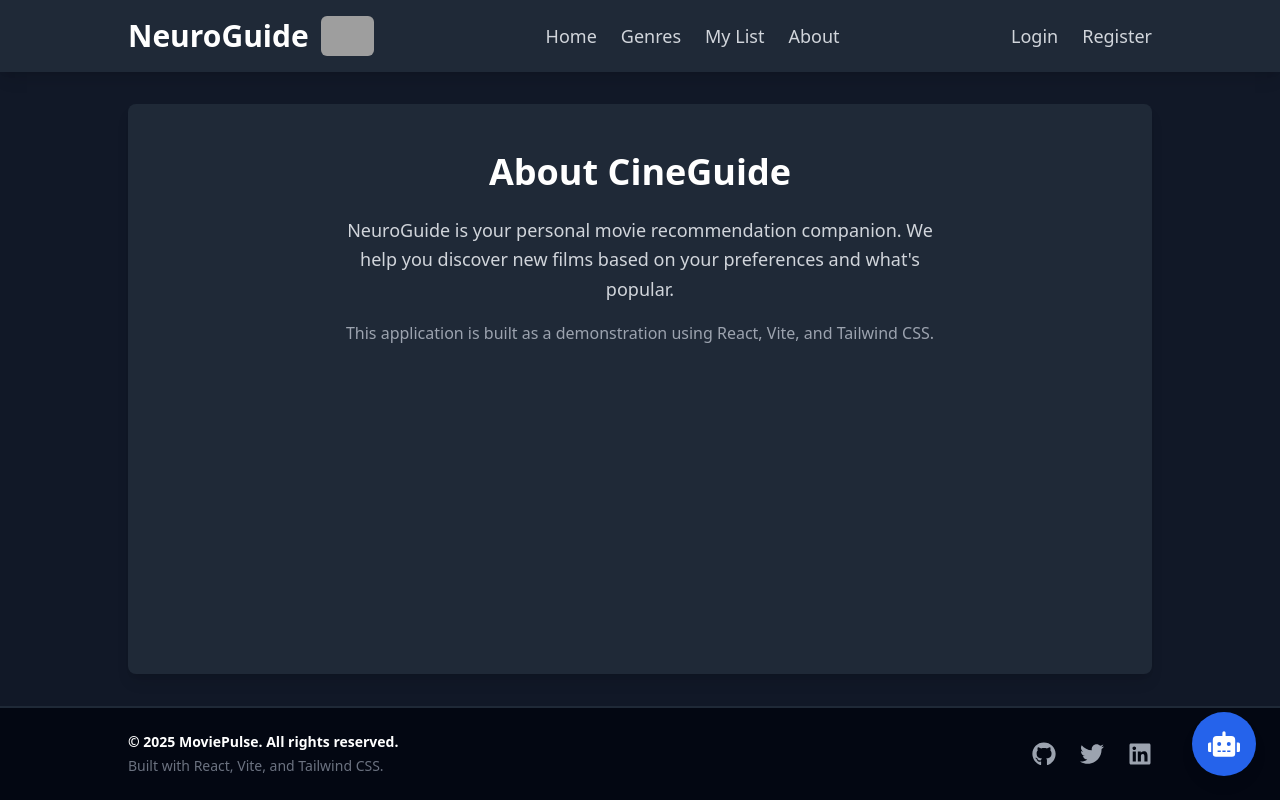
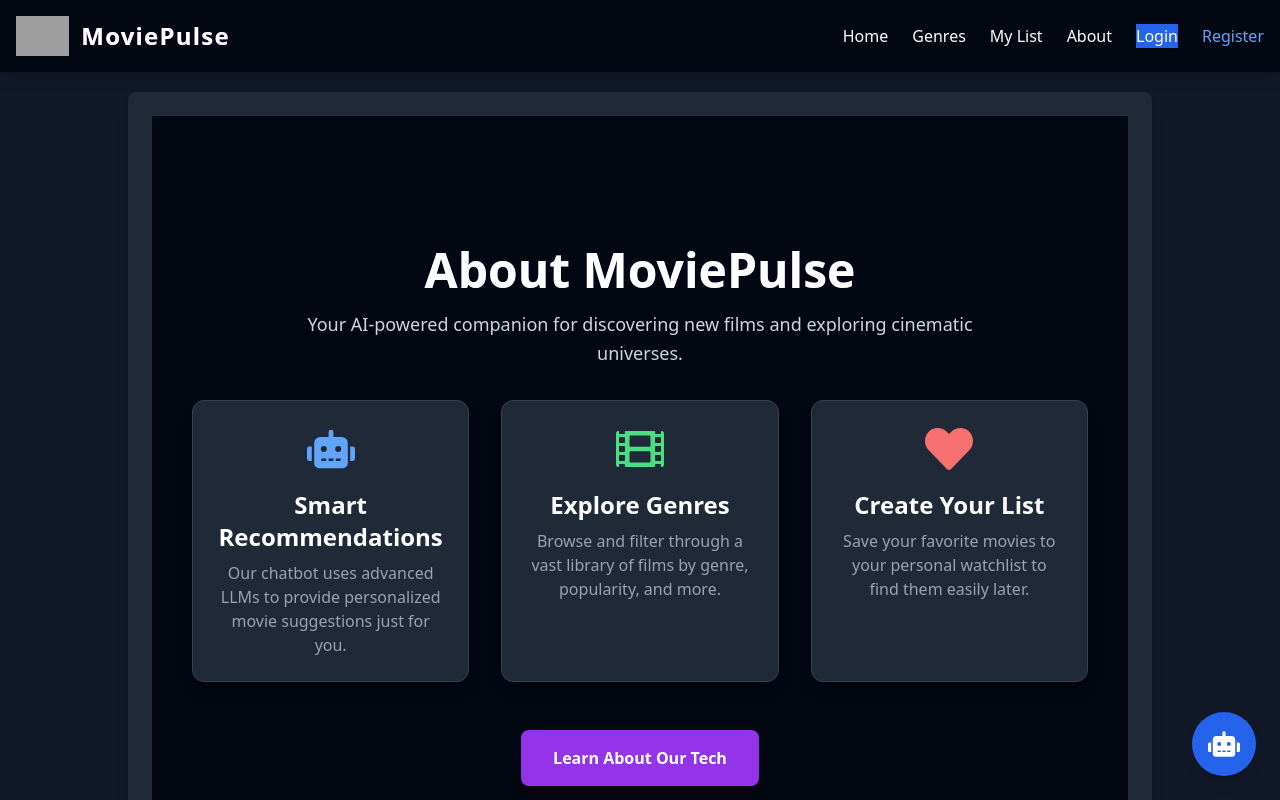
Before and after one commit to sukhdeep2813/Movie_Recomendation, a React (Vite) app in the folder Movie_recomendation/client/: page /about in a window 1280 px wide. Shown: the top 800 px of the page. Built offline with nearby package versions, Linux system fonts and the light colour scheme; no server answers; grey boxes are pictures that could not be loaded.

Commit message:
UI Update

```diff
--- a/Movie_recomendation/client/src/components/Navbar.jsx
+++ b/Movie_recomendation/client/src/components/Navbar.jsx
@@ -1,9 +1,11 @@
 import React, { useState, useEffect } from "react";
 import { Link } from "react-router-dom";
 import logo from "../assets/logo.png";
+import { FaBars, FaTimes } from "react-icons/fa";
 
 function Navbar() {
   const [isLoggedIn, setIsLoggedIn] = useState(false);
+  const [isMenuOpen, setIsMenuOpen] = useState(false);
 
   useEffect(() => {
     const checkLoginStatus = () => {
@@ -23,86 +25,95 @@ function Navbar() {
   const handleLogout = () => {
     localStorage.removeItem("userToken");
     setIsLoggedIn(false);
-
     window.location.reload();
   };
 
-  return (
-    <nav className="bg-gray-800 p-4 shadow-lg mb-8">
-      <div className="max-w-5xl mx-auto flex justify-between items-center">
-        <div className="flex items-center text-white text-3xl font-bold transition-colors duration-200">
-          <Link to="/" className="flex items-center">
-            <span>NeuroGuide</span>
-            <img
-              src={logo}
-              alt="NeuroGuide Logo"
-              className="h-10 w-auto ml-3 rounded-md"
-            />
-          </Link>
-        </div>
+  const toggleMenu = () => {
+    setIsMenuOpen(!isMenuOpen);
+  };
 
-        <div className="space-x-6 text-lg">
-          <Link
-            to="/"
-            className="text-gray-300 hover:text-blue-400 transition-colors duration-200"
-          >
+  const navLinks = (
+    <>
+      <Link to="/" className="nav-link" onClick={toggleMenu}>
         Home
       </Link>
-          <Link
-            to="/genres"
-            className="text-gray-300 hover:text-blue-400 transition-colors duration-200"
-          >
+      <Link to="/genres" className="nav-link" onClick={toggleMenu}>
         Genres
       </Link>
-          <Link
-            to="/mylist"
-            className="text-gray-300 hover:text-blue-400 transition-colors duration-200"
-          >
+      <Link to="/mylist" className="nav-link" onClick={toggleMenu}>
         My List
       </Link>
-          <Link
-            to="/about"
-            className="text-gray-300 hover:text-blue-400 transition-colors duration-200"
-          >
+      <Link to="/about" className="nav-link" onClick={toggleMenu}>
         About
       </Link>
-
       {isLoggedIn && (
-            <Link
-              to="/chatbot"
-              className="text-gray-300 hover:text-blue-400 transition-colors duration-200"
-            >
+        <Link to="/chatbot" className="nav-link" onClick={toggleMenu}>
           Chatbot
         </Link>
       )}
-        </div>
+    </>
+  );
 
-        <div className="space-x-6 text-lg">
+  const authLinks = (
+    <>
       {!isLoggedIn ? (
         <>
-              <Link
-                to="/login"
-                className="text-gray-300 hover:text-blue-400 transition-colors duration-200"
-              >
+          <Link to="/login" className="nav-button bg-blue-600">
             Login
           </Link>
           <Link
             to="/register"
-                className="text-gray-300 hover:text-blue-400 transition-colors duration-200"
+            className="nav-button bg-transparent border-blue-600 text-blue-400 hover:text-white"
           >
             Register
           </Link>
         </>
       ) : (
-            <button
-              onClick={handleLogout}
-              className="text-gray-300 hover:text-blue-400 transition-colors duration-200 bg-transparent border-none cursor-pointer text-lg p-0"
-            >
+        <button onClick={handleLogout} className="nav-button bg-red-600">
           Logout
         </button>
       )}
+    </>
+  );
+
+  return (
+    <nav className="bg-gray-950 p-4 shadow-lg sticky top-0 z-50 mb-5">
+      <div className="container mx-auto flex justify-between items-center">
+        <Link
+          to="/"
+          className="flex items-center space-x-3 transform transition-transform duration-300 hover:scale-105"
+        >
+          <img src={logo} alt="MoviePulse Logo" className="h-10 w-auto" />
+          <span className="text-white text-2xl font-bold tracking-wider bg-clip-text text-transparent bg-gradient-to-r from-pink-400 to-purple-600">
+            MoviePulse
+          </span>
+        </Link>
+
+        <div className="hidden md:flex items-center space-x-6">
+          {navLinks}
+          {authLinks}
+        </div>
+
+        <div className="md:hidden flex items-center">
+          <button
+            onClick={toggleMenu}
+            className="text-gray-400 hover:text-white focus:outline-none transition-colors duration-200"
+          >
+            {isMenuOpen ? (
+              <FaTimes className="h-6 w-6" />
+            ) : (
+              <FaBars className="h-6 w-6" />
+            )}
+          </button>
         </div>
       </div>
+
+      {isMenuOpen && (
+        <div className="fixed inset-0 bg-gray-950 z-40 md:hidden flex flex-col items-center justify-center space-y-8 animate-fade-in">
+          {navLinks}
+          <div className="flex flex-col space-y-4 w-48">{authLinks}</div>
+        </div>
+      )}
     </nav>
   );
 }
--- a/Movie_recomendation/client/src/pages/AboutPage.jsx
+++ b/Movie_recomendation/client/src/pages/AboutPage.jsx
@@ -1,17 +1,153 @@
-import React from "react";
+import React, { useState, useEffect } from "react";
+import { Link } from "react-router-dom";
+import { FaRobot, FaFilm, FaHeart } from "react-icons/fa";
 
 function AboutPage() {
+  const [showDetails, setShowDetails] = useState(false);
+
+  useEffect(() => {
+    // This useEffect is for any component-level side effects.
+    // For now, it's fine as-is or you can remove it if not needed.
+  }, []);
+
   return (
-    <div className="text-center p-6 max-w-2xl mx-auto">
-      <h2 className="text-4xl font-bold text-white mb-6">About CineGuide</h2>
-      <p className="text-lg text-gray-300 leading-relaxed mb-4">
-        NeuroGuide is your personal movie recommendation companion. We help you
-        discover new films based on your preferences and what's popular.
-      </p>
-      <p className="text-gray-400 leading-relaxed">
-        This application is built as a demonstration using React, Vite, and
-        Tailwind CSS.
-      </p>
+    <div className="min-h-screen bg-gray-950 text-white flex flex-col items-center justify-center p-8 ">
+      <div className="text-center animate-fade-in-up">
+        <h2 className="text-5xl font-extrabold text-white mb-4 bg-clip-text text-transparent bg-gradient-to-r from-blue-400 to-purple-600">
+          About MoviePulse
+        </h2>
+        <p className="text-lg text-gray-300 leading-relaxed max-w-2xl mx-auto mb-8">
+          Your AI-powered companion for discovering new films and exploring
+          cinematic universes.
+        </p>
+      </div>
+
+      <div className="w-full max-w-4xl text-center">
+        <div className="grid md:grid-cols-3 gap-8 mb-10 animate-fade-in">
+          <div
+            className="group relative bg-gray-800 p-6 rounded-xl shadow-lg border border-gray-700
+                        transform transition-all duration-300 ease-in-out
+                        hover:scale-105 hover:bg-gray-700 hover:shadow-2xl"
+          >
+            <FaRobot
+              className="h-12 w-12 text-blue-400 mx-auto mb-4
+                         transform transition-transform duration-300 ease-in-out
+                         group-hover:scale-110 group-hover:rotate-6"
+            />
+            <h3 className="text-2xl font-bold mb-2">Smart Recommendations</h3>
+            <p className="text-gray-400">
+              Our chatbot uses advanced LLMs to provide personalized movie
+              suggestions just for you.
+            </p>
+
+            <div
+              className="absolute inset-0 rounded-xl pointer-events-none
+                            transform transition-all duration-300 ease-in-out
+                            group-hover:ring-4 group-hover:ring-blue-500 group-hover:ring-offset-2 group-hover:ring-offset-gray-900"
+            ></div>
+          </div>
+
+          <div
+            className="group relative bg-gray-800 p-6 rounded-xl shadow-lg border border-gray-700
+                        transform transition-all duration-300 ease-in-out
+                        hover:scale-105 hover:bg-gray-700 hover:shadow-2xl"
+          >
+            <FaFilm
+              className="h-12 w-12 text-green-400 mx-auto mb-4
+                         transform transition-transform duration-300 ease-in-out
+                         group-hover:scale-110 group-hover:-rotate-6"
+            />
+            <h3 className="text-2xl font-bold mb-2">Explore Genres</h3>
+            <p className="text-gray-400">
+              Browse and filter through a vast library of films by genre,
+              popularity, and more.
+            </p>
+            <div
+              className="absolute inset-0 rounded-xl pointer-events-none
+                            transform transition-all duration-300 ease-in-out
+                            group-hover:ring-4 group-hover:ring-green-500 group-hover:ring-offset-2 group-hover:ring-offset-gray-900"
+            ></div>
+          </div>
+
+          <div
+            className="group relative bg-gray-800 p-6 rounded-xl shadow-lg border border-gray-700
+                        transform transition-all duration-300 ease-in-out
+                        hover:scale-105 hover:bg-gray-700 hover:shadow-2xl"
+          >
+            <FaHeart
+              className="h-12 w-12 text-red-400 mx-auto mb-4
+                         transform transition-transform duration-300 ease-in-out
+                         group-hover:scale-110 group-hover:animate-heartbeat"
+            />
+            <h3 className="text-2xl font-bold mb-2">Create Your List</h3>
+            <p className="text-gray-400">
+              Save your favorite movies to your personal watchlist to find them
+              easily later.
+            </p>
+            <div
+              className="absolute inset-0 rounded-xl pointer-events-none
+                            transform transition-all duration-300 ease-in-out
+                            group-hover:ring-4 group-hover:ring-red-500 group-hover:ring-offset-2 group-hover:ring-offset-gray-900"
+            ></div>
+          </div>
+        </div>
+
+        <div className="mt-12">
+          <button
+            onClick={() => setShowDetails(!showDetails)}
+            className="px-8 py-4 bg-purple-600 text-white font-bold rounded-lg shadow-lg hover:bg-purple-700 transition-colors duration-300 transform hover:scale-105"
+          >
+            {showDetails ? "Hide More Details" : "Learn About Our Tech"}
+          </button>
+
+          {showDetails && (
+            <div className="mt-8 p-6 bg-gray-800 rounded-lg shadow-xl animate-fade-in-down">
+              <h3 className="text-3xl font-bold mb-4">Our Technology Stack</h3>
+              <ul className="text-left text-gray-300 space-y-3">
+                <li className="flex items-center space-x-3">
+                  <span className="text-blue-400 font-semibold">Frontend:</span>
+                  <span>Built with React for a dynamic user interface.</span>
+                </li>
+                <li className="flex items-center space-x-3">
+                  <span className="text-green-400 font-semibold">Styling:</span>
+                  <span>
+                    Tailwind CSS for a utility-first and responsive design.
+                  </span>
+                </li>
+                <li className="flex items-center space-x-3">
+                  <span className="text-red-400 font-semibold">Backend:</span>
+                  <span>
+                    A Node.js/Express API to handle requests and data.
+                  </span>
+                </li>
+                <li className="flex items-center space-x-3">
+                  <span className="text-yellow-400 font-semibold">
+                    Database:
+                  </span>
+                  <span>MongoDB for flexible and scalable data storage.</span>
+                </li>
+                <li className="flex items-center space-x-3">
+                  <span className="text-purple-400 font-semibold">
+                    AI Model:
+                  </span>
+                  <span>
+                    Utilizes a locally hosted LLM (like Llama 3 via Ollama) for
+                    smart recommendations.
+                  </span>
+                </li>
+              </ul>
+              <div className="mt-6 text-center">
+                <Link
+                  to="/register"
+                  className="px-6 py-3 bg-blue-600 text-white rounded-lg font-bold hover:bg-blue-700 transition-colors duration-300"
+                >
+                  Get Started Now
+                </Link>
+              </div>
+            </div>
+          )}
+        </div>
+      </div>
     </div>
   );
 }
```
Also changed, not shown: Movie_recomendation/client/src/pages/MyListPage.jsx (+34 -27 lines). Lines whose indentation alone changed are shown as unchanged.
